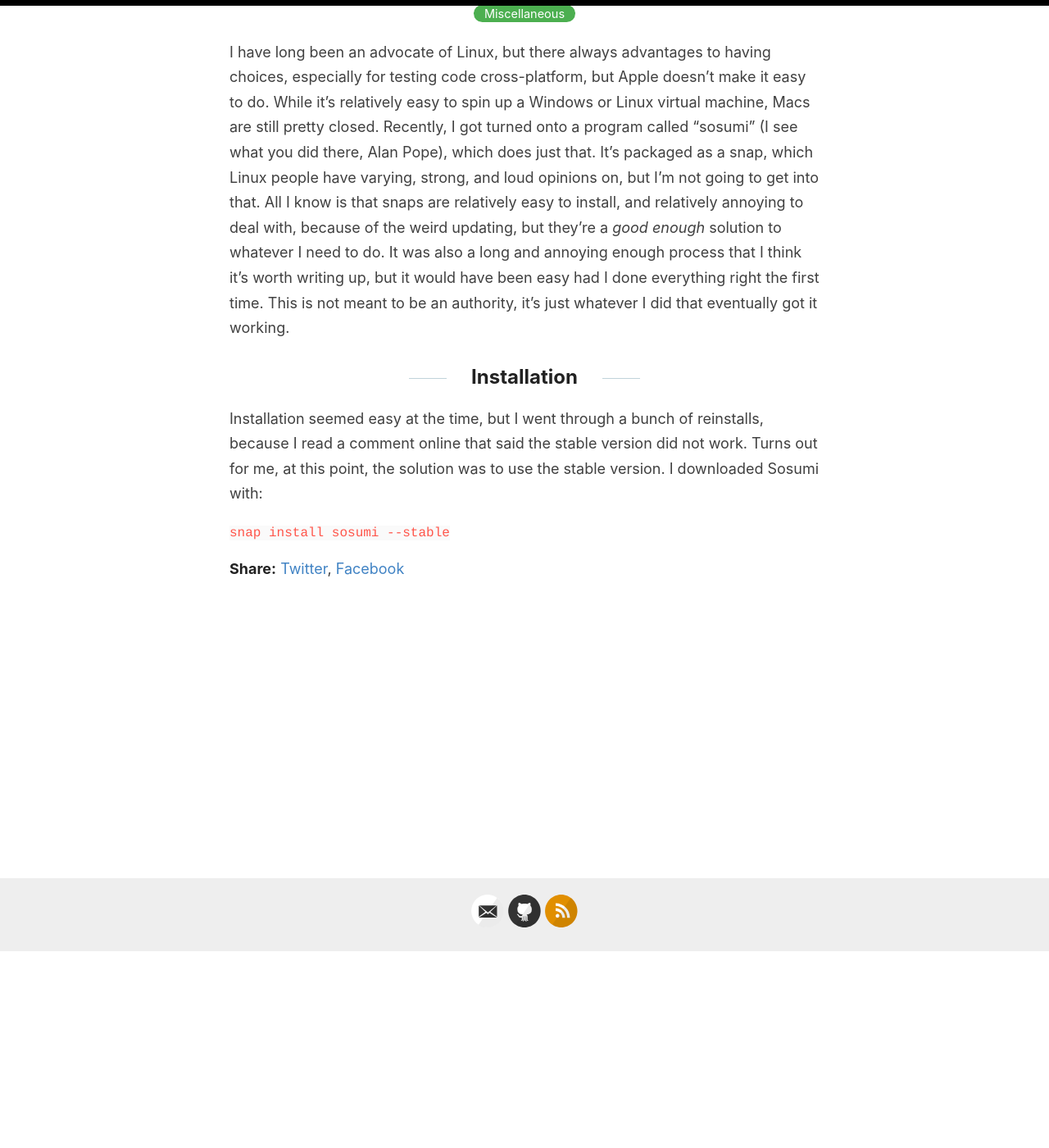
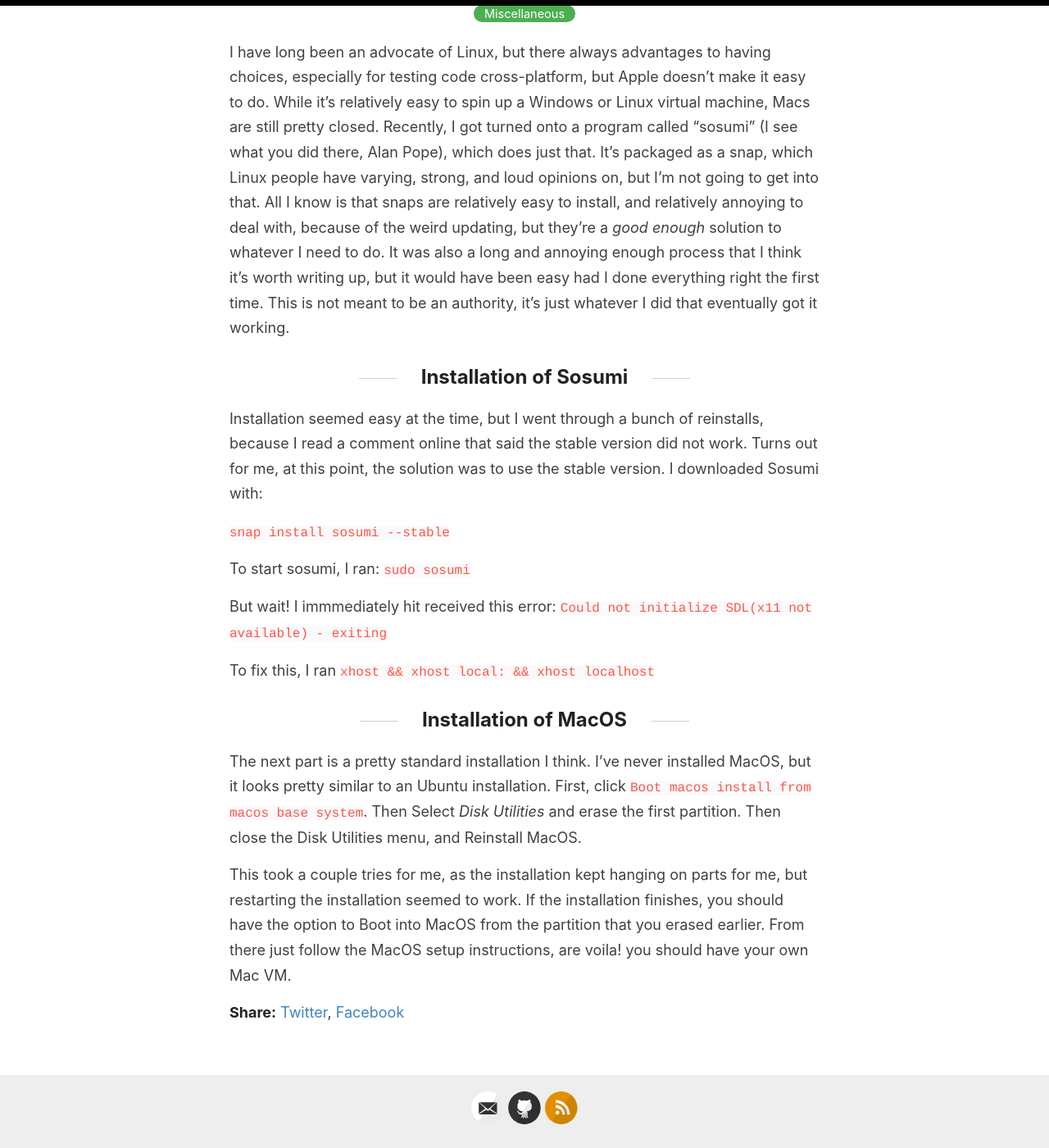
Before and after one commit to rzlim08/rzlim08.github.io, a Jekyll site: the page built from _posts/2020-10-07-macos-on-ubuntu18.04-with-sosumi.md, in a window 1280 px wide and 1400 px high, scrolled down 240 px. Shown: the whole window at 82% size. Built offline with Jekyll 4.4.1, drawn with Linux system fonts in a browser that asks for light colours.

Commit message:
finish sosumi post

```diff
--- a/_posts/2020-10-07-macos-on-ubuntu18.04-with-sosumi.md
+++ b/_posts/2020-10-07-macos-on-ubuntu18.04-with-sosumi.md
@@ -6,8 +6,23 @@ categories: Miscellaneous
 
 I have long been an advocate of Linux, but there always advantages to having choices, especially for testing code cross-platform, but Apple doesn't make it easy to do. While it's relatively easy to spin up a Windows or Linux virtual machine, Macs are still pretty closed. Recently, I got turned onto a program called "sosumi" (I see what you did there, Alan Pope), which does just that. It's packaged as a snap, which Linux people have varying, strong, and loud opinions on, but I'm not going to get into that. All I know is that snaps are relatively easy to install, and relatively annoying to deal with, because of the weird updating, but they're a *good enough* solution to whatever I need to do. It was also a long and annoying enough process that I think it's worth writing up, but it would have been easy had I done everything right the first time. This is not meant to be an authority, it's just whatever I did that eventually got it working.
 
-## Installation
+## Installation of Sosumi
 
 Installation seemed easy at the time, but I went through a bunch of reinstalls, because I read a comment online that said the stable version did not work. Turns out for me, at this point, the solution was to use the stable version. I downloaded Sosumi with:
 
 `snap install sosumi --stable`
+
+To start sosumi, I ran:
+`sudo sosumi`
+
+But wait! I immmediately hit received this error:
+`Could not initialize SDL(x11 not available) - exiting`
+
+To fix this, I ran
+`xhost &&  xhost local: && xhost localhost`
+
+## Installation of MacOS
+
+The next part is a pretty standard installation I think. I've never installed MacOS, but it looks pretty similar to an Ubuntu installation. First, click `Boot macos install from macos base system`. Then Select *Disk Utilities* and erase the first partition. Then close the Disk Utilities menu, and Reinstall MacOS.
+
+This took a couple tries for me, as the installation kept hanging on parts for me, but restarting the installation seemed to work. If the installation finishes, you should have the option to Boot into MacOS from the partition that you erased earlier. From there just follow the MacOS setup instructions, are voila! you should have your own Mac VM.
```
